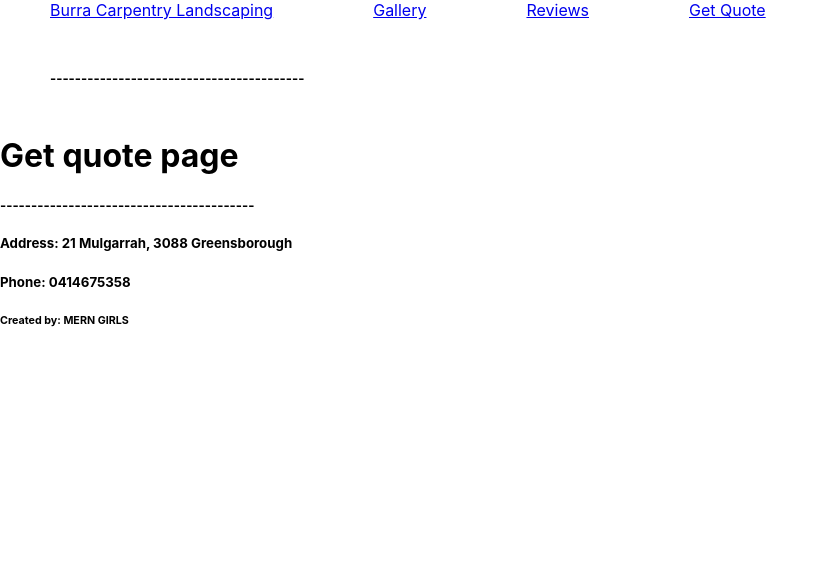
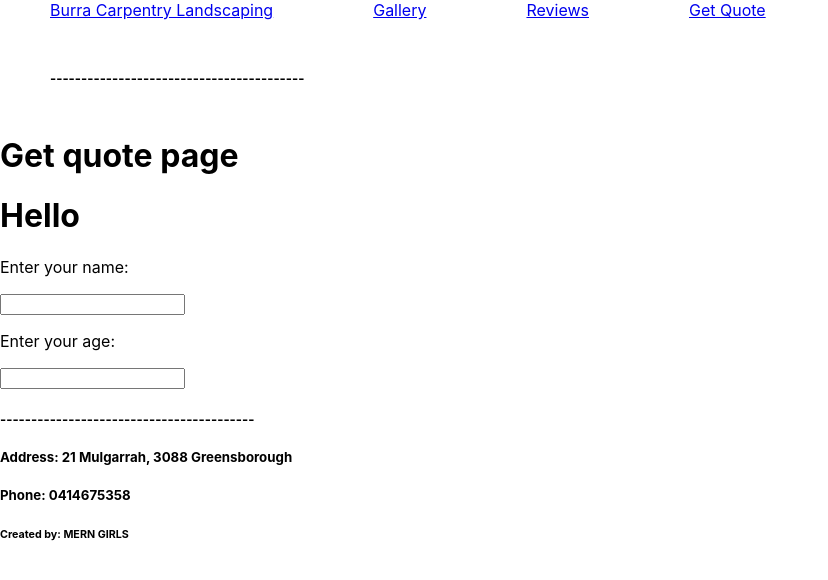
Before and after one commit to klps007/Burra-Carpentry-Landscaping, a React (Create React App) app in the folder frontend/: page /getquote in a window 1280 px wide. Shown: the top 580 px of the page, without its empty margins (0-828 px from the left). Built offline with nearby package versions, Linux system fonts and the light colour scheme.

Commit message:
added gallery and review page basics

```diff
--- /dev/null
+++ b/frontend/src/components/GalleryCard.js
@@ -0,0 +1,25 @@
+import React, { Component } from "react";
+import "../styles/GalleryPage.css";
+import gallery1 from "../images/gallery1.jpg";
+import gallery2 from "../images/gallery2.jpg";
+import gallery3 from "../images/gallery3.jpg";
+import gallery4 from "../images/gallery4.jpg";
+
+export class GalleryCard extends Component {
+  render() {
+    return (
+      <div>
+        <img className="gallery-images" src={gallery1} alt="work sample" />
+        <p>Description of the image</p>
+        <img className="gallery-images" src={gallery2} alt="work sample" />
+        <p>Description of the image</p>
+        <img className="gallery-images" src={gallery3} alt="work sample" />
+        <p>Description of the image</p>
+        <img className="gallery-images" src={gallery4} alt="work sample" />
+        <p>Description of the image</p>
+      </div>
+    );
+  }
+}
+
+export default GalleryCard;
--- a/frontend/src/components/GalleryPage.js
+++ b/frontend/src/components/GalleryPage.js
@@ -1,12 +1,12 @@
 import React, { Component } from "react";
-import gallery1 from "../images/gallery1.jpg";
+import GalleryCard from "./GalleryCard";
 
 export class GalleryPage extends Component {
   render() {
     return (
       <div>
         <h1>Gallery</h1>
-        <img id="galleryimage" src={gallery1} alt="work sample" />
+        <GalleryCard />
       </div>
     );
   }
--- a/frontend/src/components/GetQuotePage.js
+++ b/frontend/src/components/GetQuotePage.js
@@ -1,10 +1,12 @@
 import React, { Component } from "react";
+import MyForm from "./testing";
 
 export class GetQuotePage extends Component {
   render() {
     return (
       <div>
         <h1>Get quote page</h1>
+        <MyForm />
       </div>
     );
   }
--- /dev/null
+++ b/frontend/src/components/ReviewCard.js
@@ -0,0 +1,13 @@
+import React, { Component } from "react";
+
+export class ReviewCard extends Component {
+  render() {
+    return (
+      <div>
+        <p>Lorem impsum review goes here</p>
+      </div>
+    );
+  }
+}
+
+export default ReviewCard;
--- a/frontend/src/components/ReviewPage.js
+++ b/frontend/src/components/ReviewPage.js
@@ -1,10 +1,14 @@
 import React, { Component } from "react";
+import ReviewCard from "./ReviewCard";
 
 export class ReviewPage extends Component {
   render() {
     return (
       <div>
         <h1>This is where the Reviews Page will be.</h1>
+        <ReviewCard />
+        <ReviewCard />
+        <ReviewCard />
       </div>
     );
   }
--- /dev/null
+++ b/frontend/src/components/testing.js
@@ -0,0 +1,33 @@
+import React from "react";
+import ReactDOM from "react-dom";
+
+class MyForm extends React.Component {
+  constructor(props) {
+    super(props);
+    this.state = { username: "", age: "" };
+  }
+  myChangeHandlerUserName = event => {
+    this.setState({ username: event.target.value });
+  };
+  myChangeHandlerAge = event => {
+    this.setState({ age: event.target.value });
+  };
+  render() {
+    return (
+      <div>
+        <form>
+          <h1>
+            Hello {this.state.username} {this.state.age}
+          </h1>
+          <p>Enter your name:</p>
+          <input type="text" onChange={this.myChangeHandlerUserName} />
+
+          <p>Enter your age:</p>
+          <input type="text" onChange={this.myChangeHandlerAge} />
+        </form>
+      </div>
+    );
+  }
+}
+
+export default MyForm;
--- /dev/null
+++ b/frontend/src/styles/GalleryPage.css
@@ -0,0 +1,3 @@
+.gallery-images {
+  width: 500px;
+}
```
